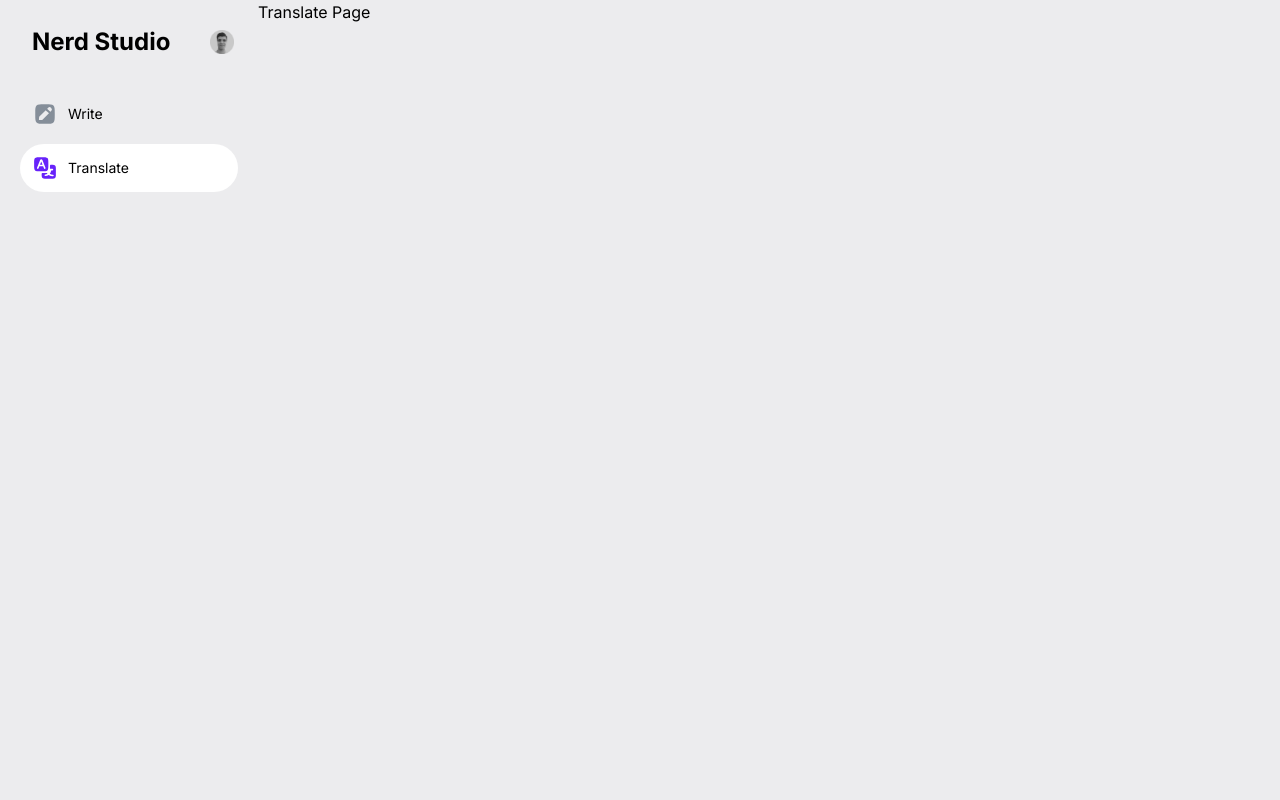
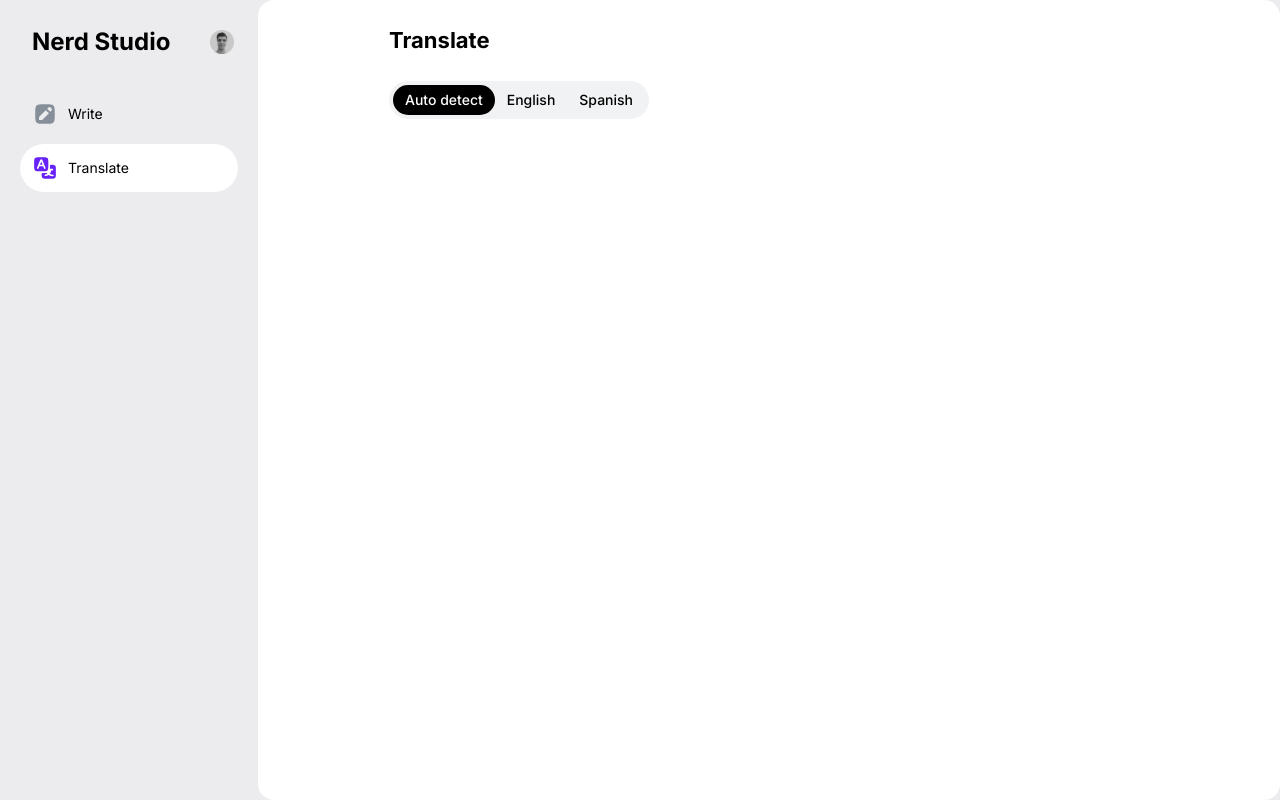
Before and after one commit to ali-noori-dev/Nerd-Studio, a Next.js app in the folder nerd-studio/: page /translate in a window 1280 px wide. Built offline with nearby package versions, Linux system fonts and the light colour scheme.

Commit message:
feat: Implement SegmentedControl component

```diff
--- a/nerd-studio/app/layout.tsx
+++ b/nerd-studio/app/layout.tsx
@@ -20,7 +20,9 @@ export default function RootLayout({
       <body className={inter.className}>
         <div className="flex h-full bg-[#ececee]">
           <SideNav />
-          <div>{children}</div>
+          <div className="flex flex-1 h-full bg-white rounded-2xl">
+            {children}
+          </div>
         </div>
       </body>
     </html>
--- a/nerd-studio/app/lib/definitions.ts
+++ b/nerd-studio/app/lib/definitions.ts
@@ -3,3 +3,8 @@ export interface NavItem {
   icon: JSX.Element;
   href: string;
 }
+
+export interface SegmentedItem {
+  title: string;
+  id: number;
+}
--- a/nerd-studio/app/translate/page.tsx
+++ b/nerd-studio/app/translate/page.tsx
@@ -1,3 +1,40 @@
-export default function Home() {
-  return <main>Translate Page</main>;
+"use client";
+import { useState } from "react";
+import { SegmentedItem } from "../lib/definitions";
+import SegmentedControl from "../ui/components/SegmentedControl";
+
+const typeList: SegmentedItem[] = [
+  {
+    title: "Auto detect",
+    id: 1,
+  },
+  {
+    title: "English",
+    id: 2,
+  },
+  {
+    title: "Spanish",
+    id: 3,
+  },
+];
+
+export default function Translate() {
+  const [selectedType, setSelectedType] = useState(1);
+
+  return (
+    <div className="max-w-[800px] mx-auto h-full w-full flex flex-col px-5">
+      <h1 className="my-6 w-full text-[22px] font-bold">Translate</h1>
+      <div className="flex-1 pb-5 flex flex-col items-center">
+        <div className="w-full flex flex-col">
+          <div className="flex gap-2">
+            <SegmentedControl
+              options={typeList}
+              selectedOption={selectedType}
+              setOption={setSelectedType}
+            />
+          </div>
+        </div>
+      </div>
+    </div>
+  );
 }
--- /dev/null
+++ b/nerd-studio/app/ui/components/SegmentedControl.tsx
@@ -0,0 +1,40 @@
+import { SegmentedItem } from "@/app/lib/definitions";
+
+interface Props {
+  options: SegmentedItem[];
+  selectedOption: number;
+  setOption: (value: number) => void;
+}
+
+export default function SegmentedControl({
+  options,
+  selectedOption,
+  setOption,
+}: Props) {
+  return (
+    <ul className="flex rounded-[20px] overflow-hidden bg-[#f1f2f3] p-1">
+      {options.map((item) => (
+        <li key={item.id} className="float-left list-none">
+          <input
+            className="absolute hidden"
+            type="radio"
+            value={item.id}
+            name="option"
+            id={`option-${item.id}`}
+            checked={selectedOption === item.id}
+            onChange={() => setOption(item.id)}
+          />
+
+          <label
+            className={`block p-[5px_12px] text-center cursor-pointer rounded-[40px] text-sm font-[500] transition-colors select-none duration-200 ${
+              selectedOption === item.id ? "bg-black text-white" : ""
+            }`}
+            htmlFor={`option-${item.id}`}
+          >
+            {item.title}
+          </label>
+        </li>
+      ))}
+    </ul>
+  );
+}
--- a/nerd-studio/app/ui/components/navLink.tsx
+++ b/nerd-studio/app/ui/components/navLink.tsx
@@ -13,7 +13,7 @@ export default function NavLink({ item }: { item: NavItem }) {
   return (
     <div
       className={`w-full cursor-pointer select-none rounded-[32px] max-h-[48px] flex-1 ${
-        isActive ? "bg-[#fff]" : "hover:bg-[#f3f3f5]"
+        isActive ? "bg-white" : "hover:bg-[#f3f3f5]"
       }`}
     >
       <Link
--- a/nerd-studio/app/write/page.tsx
+++ b/nerd-studio/app/write/page.tsx
@@ -1,3 +1,3 @@
-export default function Home() {
+export default function Write() {
   return <main>Write Page</main>;
 }
--- a/nerd-studio/tailwind.config.ts
+++ b/nerd-studio/tailwind.config.ts
@@ -16,6 +16,8 @@ const config: Config = {
     },
     colors: {
       primary: "#6722fa",
+      white: "#fff",
+      black: "#000",
     },
   },
   plugins: [],
```
